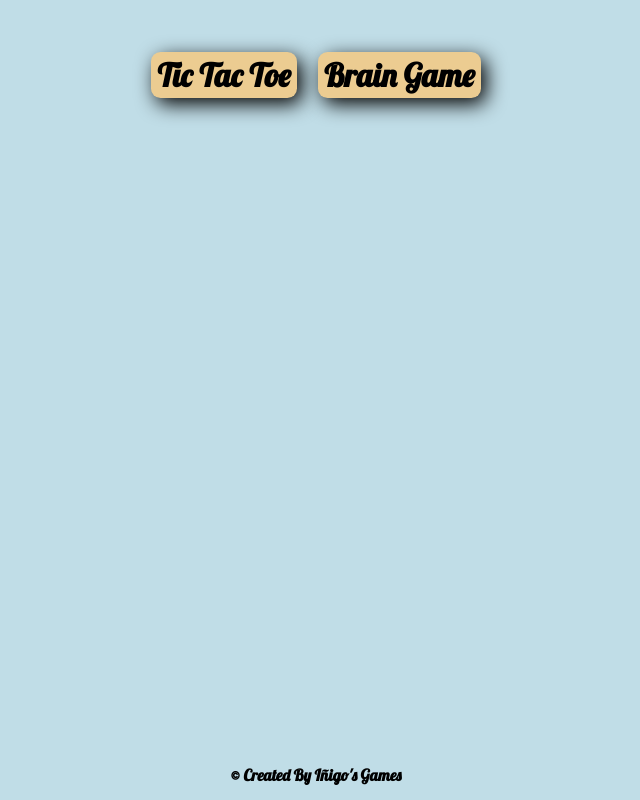
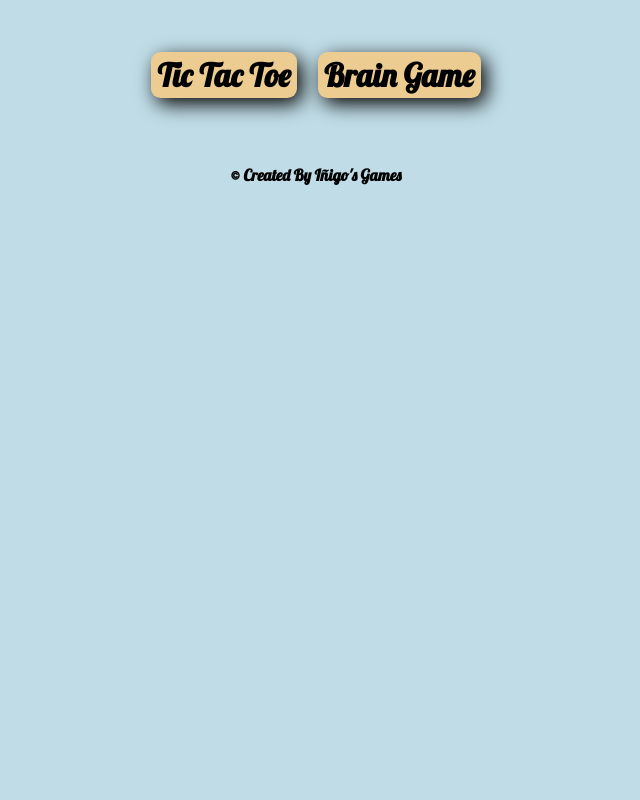
Before and after one commit to IHCantabraba/constructionSite, a website built with Vite: page index.html in a window 1280 px wide. Shown: the whole page, without its empty margins (324-964 px from the left). Built offline with nearby package versions, Linux system fonts and the light colour scheme; a web font is replaced by a local one.

Commit message:
footer style

```diff
--- a/style.css
+++ b/style.css
@@ -85,7 +85,7 @@ main {
 }
 
 .content {
-  min-height: calc(100vh - var(--ihc-header-height) - var(--ihc-footer-height));
+  max-height: calc(100vh - var(--ihc-header-height) - var(--ihc-footer-height));
   margin: var(--ihc-content-margin);
   display: flex;
   flex-direction: column;
```
